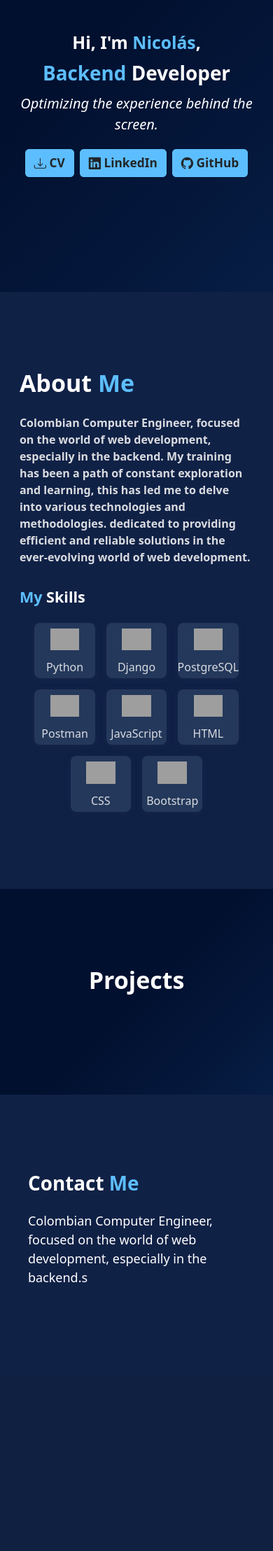
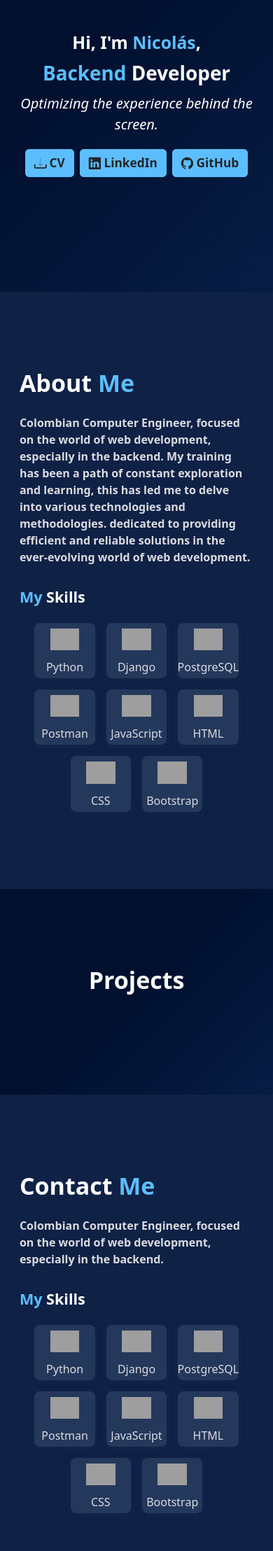
Before and after one commit to nicds-dev/portfolio, a Django app: page / in a window 390 px wide. Shown: the part 427-2643 px from the top of the page at 70% size. Before the commit the page ends 2259 px from the top, so only its background shows below. Run offline with Django 4.2, Linux system fonts and the light colour scheme; data that the repository does not hold is empty; some libraries are stand-ins or nearby versions; grey boxes are pictures that could not be loaded.

Commit message:
section projects responsive ok

```diff
--- a/django_portfl/portfolio/static/main.css
+++ b/django_portfl/portfolio/static/main.css
@@ -57,6 +57,9 @@ section.section-blue-gray {
 .icon-skill {
     width: 2.6rem;
 }
+.icon-bold::before {
+    font-weight: bold !important;
+}
 .icon-project::before {
     font-size: 1.5rem;
     font-weight: bold !important;
--- a/django_portfl/portfolio/templates/contact.html
+++ b/django_portfl/portfolio/templates/contact.html
@@ -1,6 +1,17 @@
-<section id="contact" class="section-blue-gray py-6 text-white d-flex align-items-center">
-    <div class="container mx-auto row p-4 align-items-center gap-3">
-        <h2 class="fs-1 fw-bold">Contact <span class="text-blue">Me</span></h2>
-        <p class="fs-6">Colombian Computer Engineer, focused on the world of web development, especially in the backend.s</p>
+<section id="contact" class="section-blue-gray py-6 text-white">
+    <div class="container d-flex flex-column px-4 pt-4 gap-3">
+        <h2 class="title-second fw-bold">Contact <span class="text-blue">Me</span></h2>
+        <p class="fw-semibold p-text-color">Colombian Computer Engineer, focused on the world of web development, especially in the backend.</p>
+        <h3 class="fw-bold fs-4"><span class="text-blue">My</span> Skills</h3>
+    </div>
+    <div class="container py-3 px-4 pb-4 d-flex justify-content-center justify-content-lg-start flex-wrap gap-3">
+        {% include 'skills.html' with skill_name="Python" skill_src="python" src_alt="Python SVG" %}
+        {% include 'skills.html' with skill_name="Django" skill_src="django/058e05" src_alt="Django SVG" %}
+        {% include 'skills.html' with skill_name="PostgreSQL" skill_src="postgresql" src_alt="Postgresql SVG" %}
+        {% include 'skills.html' with skill_name="Postman" skill_src="postman" src_alt="Postman SVG" %}
+        {% include 'skills.html' with skill_name="JavaScript" skill_src="javascript" src_alt="JavaScript SVG" %}
+        {% include 'skills.html' with skill_name="HTML" skill_src="html5" src_alt="HTML SVG" %}
+        {% include 'skills.html' with skill_name="CSS" skill_src="css3" src_alt="CSS SVG" %}
+        {% include 'skills.html' with skill_name="Bootstrap" skill_src="bootstrap/8812FC" src_alt="Bootstrap SVG" %}
     </div>
 </section>
--- a/django_portfl/portfolio/templates/home.html
+++ b/django_portfl/portfolio/templates/home.html
@@ -50,6 +50,14 @@
         {% include 'projects.html' %}
         {% include 'contact.html' %}
     </main>
+    <footer>
+        <div class="container text-center">
+            <p class="fs-5 fw-semibold p-text-color my-4">Created by
+                <a href="https://github.com/DevNickDs" target="_blank" class="text-blue link-offset-2">nicds</a>
+                :)
+            </p>
+        </div>
+    </footer>
     <script src="https://cdn.jsdelivr.net/npm/bootstrap@5.3.1/dist/js/bootstrap.bundle.min.js" integrity="sha384-HwwvtgBNo3bZJJLYd8oVXjrBZt8cqVSpeBNS5n7C8IVInixGAoxmnlMuBnhbgrkm" crossorigin="anonymous"></script>
 </body>
 </html>
--- a/django_portfl/portfolio/templates/projects.html
+++ b/django_portfl/portfolio/templates/projects.html
@@ -1,9 +1,11 @@
 <section id="projects" class="section-dark py-6 text-white">
     <div class="container d-flex flex-column pt-4 gap-5">
         <h2 class="title-second fw-bold text-center">Projects<span class="text-blue"></span></h2>
-        <div class="container-fluid d-flex flex-wrap gap-5">
+        <div class="container">
+            <div class="row g-5 justify-content-center">
                 {% for project in projects %}
-                <div class="col d-flex flex-column gap-2 box-project rounded p-3">
+                <div class="col-12 col-md-6 col-lg-4">
+                    <div class="h-100 d-flex flex-column gap-2 box-project rounded p-3">
                         <h3 class="fs-5 fw-bold text-blue">{{ project.title }}</h3>
                         <img class="img-fluid rounded" src="{{ project.image.url }}" alt="{{ project.title }}">
                         <div class="d-flex flex-wrap justify-content-center column-gap-3 row-gap-2">
@@ -13,9 +15,9 @@
                                 </div>
                             {% endfor %}
                         </div>
-                    <p class="fw-semibold p-text-color mt-auto">{{ project.description }}</p>
+                        <p class="fw-semibold p-text-color mt-4">{{ project.description }}</p>
                         {% if project.url_demo and project.url_source %}
-                        <div class="d-flex gap-3 ms-auto">
+                            <div class="d-flex gap-3 ms-auto mt-auto">
                                 <a href="{{ project.url_demo }}" target="_blank">
                                     <i class="bi bi-box-arrow-up-right icon-project"></i>
                                 </a>
@@ -25,7 +27,9 @@
                             </div>
                         {% endif %}
                     </div>
+                </div>
                 {% endfor %}
             </div>
         </div>
+    </div>
 </section>
--- a/django_portfl/portfolio/templates/section_home.html
+++ b/django_portfl/portfolio/templates/section_home.html
@@ -5,7 +5,7 @@
             <h2 class="fw-bold fs-1"><span class="text-blue">Backend</span> Developer</h2>
             <em class="fs-5 mb-3">Optimizing the experience behind the screen.</em>
             <div class="d-flex justify-content-center justify-content-lg-start gap-2 gap-lg-3">
-                <a href="#" class="btn btn-social fw-semibold" target="_blank"><i class="bi bi-download"></i> CV</a>
+                <a href="#" class="btn btn-social fw-semibold" target="_blank"><i class="bi bi-download icon-bold"></i> CV</a>
                 <a href="https://www.linkedin.com/in/nicolasdurs/" class="btn btn-social fw-semibold" target="_blank"><i class="bi bi-linkedin"></i> LinkedIn</a>
                 <a href="https://github.com/DevNickDs" class="btn btn-social fw-semibold" target="_blank"><i class="bi bi-github"></i> GitHub</a>
             </div>
```
Lines whose indentation alone changed are shown as unchanged.
